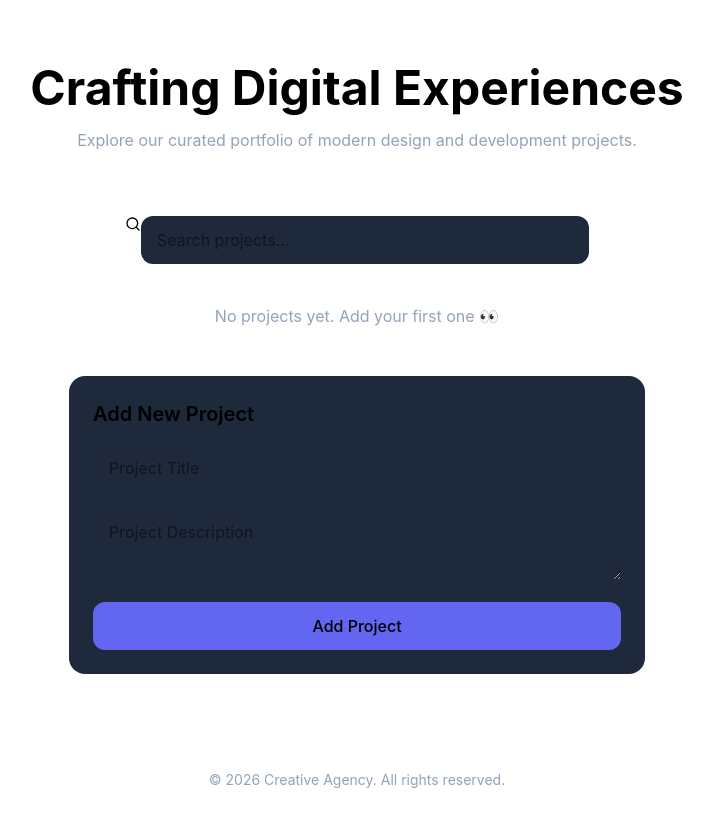
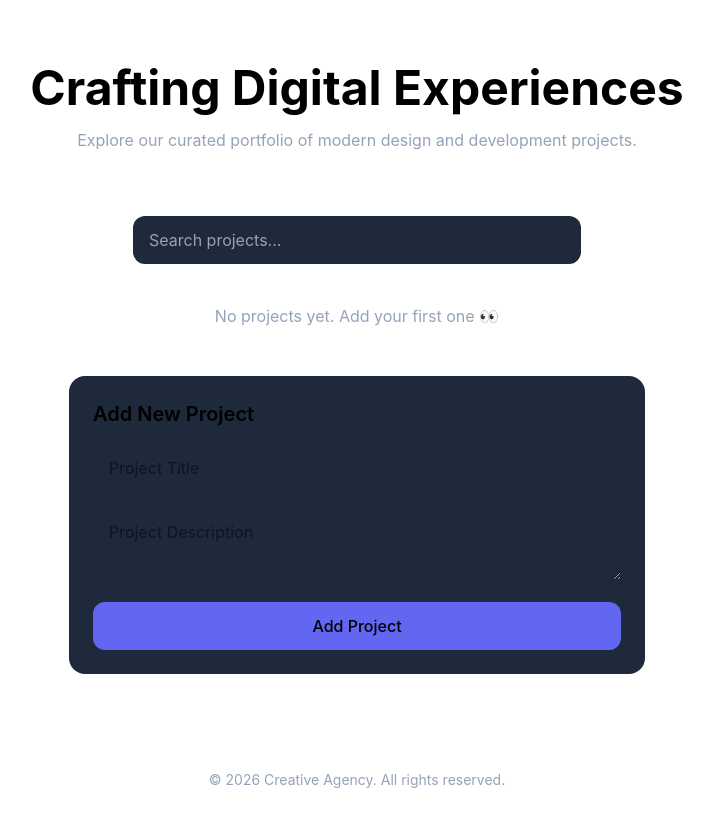
Before and after one commit to Dalzwrld/Creative-agency-react-portfolio, a React (Vite) app: page / in a window 1280 px wide. Shown: the whole page, without its empty margins (283-996 px from the left). Built offline with nearby package versions, Linux system fonts and the light colour scheme; a web font is replaced by a local one.

Commit message:
feat: add search input jsx file

```diff
--- a/src/components/search-input.jsx
+++ b/src/components/search-input.jsx
@@ -1,17 +1,13 @@
-import { Search } from 'lucide-react'
-
 function SearchBar({ search, setSearch }) {
   return (
-    <div className="flex justify-center px-4 mb-8">
-      <Search className="size-4 align-middle"/>
-
+    <div className="flex align-center justify-center px-4 mb-8">
       <input
         type="text"
         placeholder="Search projects..."
         value={search}
         onChange={(e) => setSearch(e.target.value)}
-        className="w-full max-w-md px-4 py-3 rounded-xl bg-[#1E293B] text-text
-        placeholder-muted outline-none focus:ring-2 focus:ring-primary transition"
+        className="w-full max-w-md px-4 py-3 rounded-xl bg-[#1E293B] text-[#E2E8F0]
+        placeholder-[#94A3B8] outline-none focus:ring-2 focus:ring-[#6366F1] transition"
       />
     </div>
   );
```
